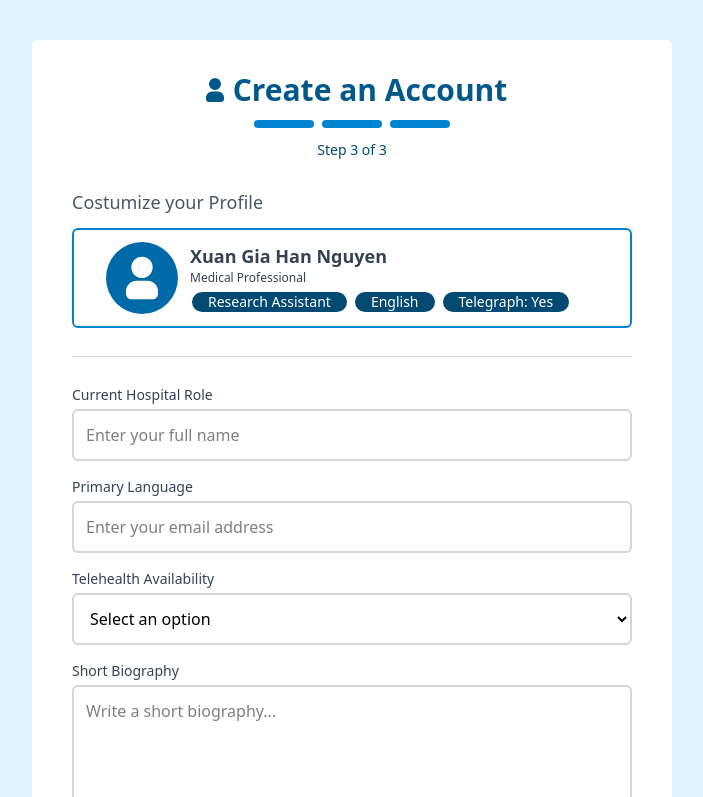
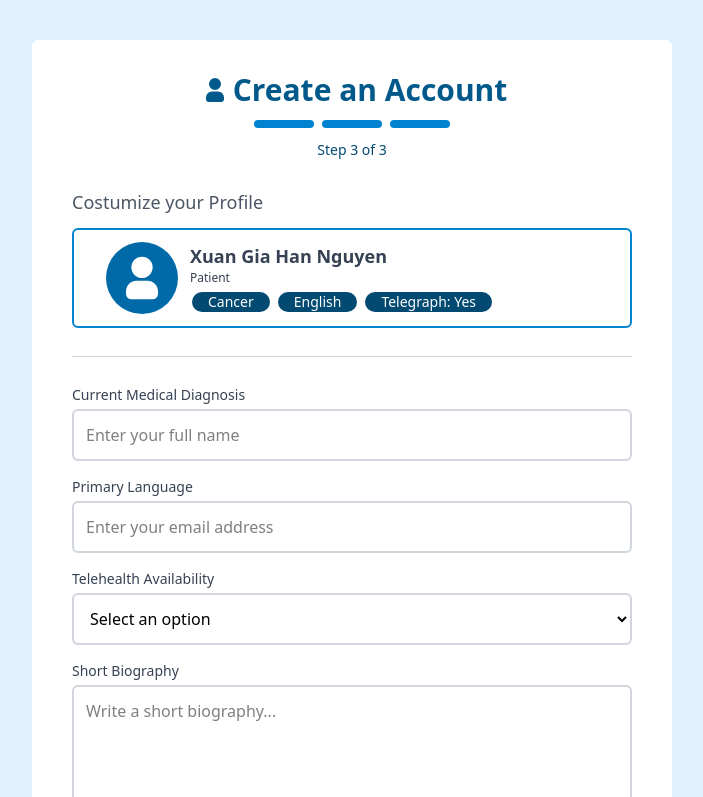
Before and after one commit to XuanGiaHanNguyen/MediCare-, a React (Vite) app in the folder frontend/: page /patprofile in a window 1280 px wide. Shown: the top 797 px of the page, without its empty margins (288-991 px from the left). Built offline with nearby package versions, Linux system fonts and the light colour scheme.

Commit message:
updating and adding states

```diff
--- a/frontend/src/pages/AuthSteps/CreateProfile/Patient.jsx
+++ b/frontend/src/pages/AuthSteps/CreateProfile/Patient.jsx
@@ -51,10 +51,10 @@ function Patient (){
                     </div>
                     <div>
                        <p className="font-bold text-lg text-gray-700">Xuan Gia Han Nguyen  </p>
-                       <p className="font-normal text-xs pb-1 text-gray-700"> Medical Professional</p>
+                       <p className="font-normal text-xs pb-1 text-gray-700"> Patient</p>
                        <div className="flex flex-row gap-1">
                             <p className="border-2 bg-sky-900 text-white text-sm rounded-full px-4">
-                                Research Assistant
+                               Cancer
                             </p>
                             <p className="border-2 bg-sky-900 text-white text-sm rounded-full px-4">
                                 English
@@ -74,7 +74,7 @@ function Patient (){
                 <div className="w-full space-y-4">
                     <div>
                         <label htmlFor="role" className="block text-sm font-medium text-gray-700 mb-1">
-                            Current Hospital Role
+                            Current Medical Diagnosis
                         </label>
                         <input
                             type="text"
--- a/frontend/src/pages/AuthSteps/RoleQuest.jsx
+++ b/frontend/src/pages/AuthSteps/RoleQuest.jsx
@@ -1,11 +1,12 @@
 import { useState } from "react";
 import { UserIcon } from "../../assets/icon"
-import { Link } from "react-router-dom";
+import { useNavigate } from "react-router-dom";
 
 import Header from "../../component/header";
 
 function RoleQuestionaire (){
     const [selectedRole, setSelectedRole] = useState("");
+    const navigate = useNavigate()
 
     const handleRoleSelect = (role) => {
         setSelectedRole(role);
@@ -17,6 +18,11 @@ function RoleQuestionaire (){
 
         return selectedRole === role ? `${baseClass} ${selectedClass}` : baseClass;
     };
+
+    const handleSubmit = ()=> {
+        sessionStorage.setItem("Role", selectedRole)
+        navigate("/signup")
+    }
 
     return(
         <div>
@@ -48,9 +54,9 @@ function RoleQuestionaire (){
 
 
                     <div className="flex w-full justify-end pt-2">
-                        <Link to="/signup" className="border-2 px-6 py-2 rounded-md font-medium text-white bg-sky-700 cursor-pointer">
+                        <button onClick={(e)=> handleSubmit()} className="border-2 px-6 py-2 rounded-md font-medium text-white bg-sky-700 cursor-pointer">
                             Continue
-                        </Link >
+                        </button >
                     </div>
 
                 </div>
--- a/frontend/src/pages/AuthSteps/SignUp.jsx
+++ b/frontend/src/pages/AuthSteps/SignUp.jsx
@@ -24,9 +24,14 @@ function SignUp() {
     };
 
     const handleSubmit = () => {
-        // Handle form submission logic here
-        console.log("Form submitted:", formData);
-        navigate("/medprofile")
+        const given = sessionStorage.getItem("Role")
+        if (given === "healthcare"){
+            sessionStorage.clear
+            navigate("/medprofile")
+        }else{
+            sessionStorage.clear
+            navigate("/patprofile")
+        }
     };
 
     return(
```
